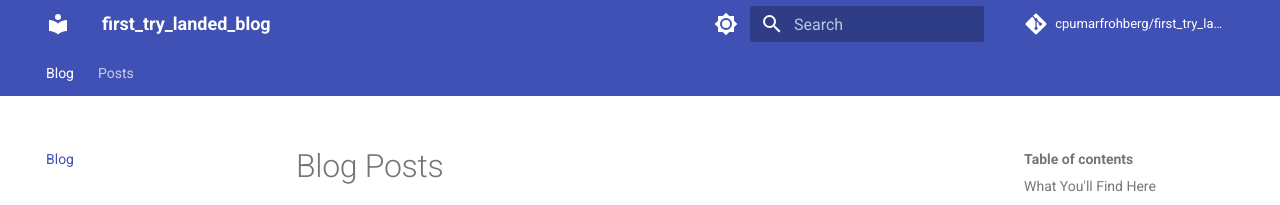
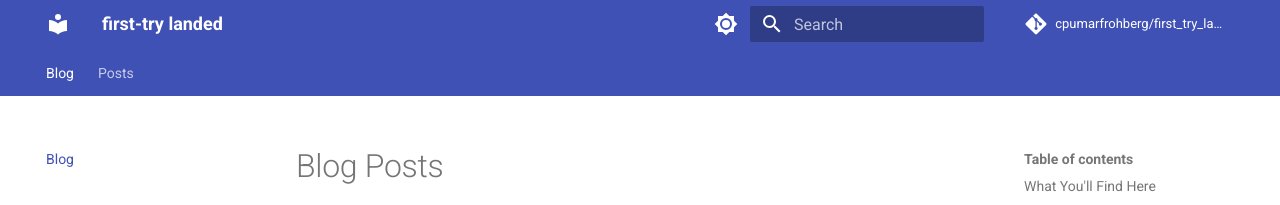
Before and after one commit to cpumarfrohberg/first_try_landed, an MkDocs documentation site: the page built from docs/index.md, in a window 1280 px wide. Shown: the top 205 px of the page. Built offline with MkDocs 1.6.1 and Material for MkDocs 9.7.7, drawn with Linux system fonts in a browser that asks for light colours; comment, search, counter and statistics services are not loaded.

Commit message:
build new blog version

```diff
--- a/mkdocs.yml
+++ b/mkdocs.yml
@@ -1,4 +1,4 @@
-site_name: first_try_landed_blog
+site_name: first-try landed
 site_description: Reflections on stuff as it happens
 site_url: https://cpumarfrohberg.github.io/first_try_landed
 repo_url: https://github.com/cpumarfrohberg/first_try_landed
```
Also changed, not shown: 2 other files.
